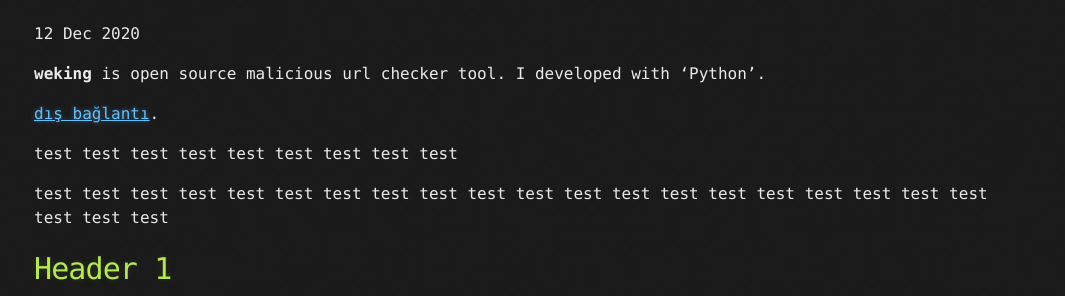
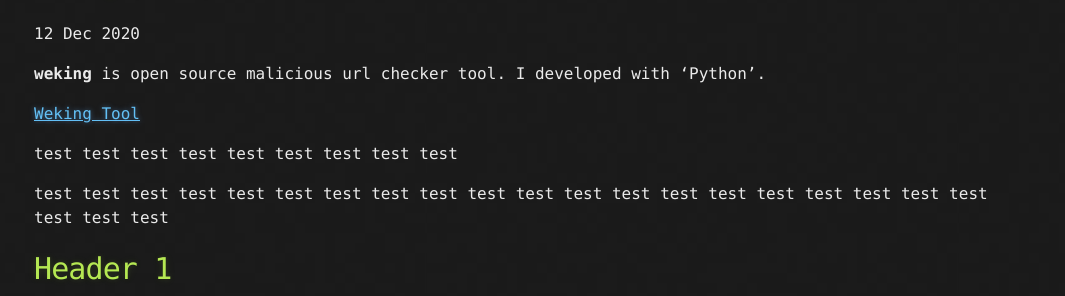
Before and after one commit to aslanemre/aslanemre.github.io, a Jekyll site: the page built from _posts/2020-12-12-Weking.md, in a window 1280 px wide. Shown: the part 178-474 px from the top of the page, without its empty margins (106-1171 px from the left). Built offline with Jekyll 4.4.1, drawn with Linux system fonts in a browser that asks for light colours.

Commit message:
Update 2020-12-12-Weking.md

```diff
--- a/_posts/2020-12-12-Weking.md
+++ b/_posts/2020-12-12-Weking.md
@@ -5,7 +5,7 @@ published: true
 
 **weking** is open source malicious url checker tool. I developed with 'Python'.
 
-[dış bağlantı](burayabağlantılinki).
+[Weking Tool](https://github.com/aslanemre/weking)
 
 test test test test test test test test test
 
```
